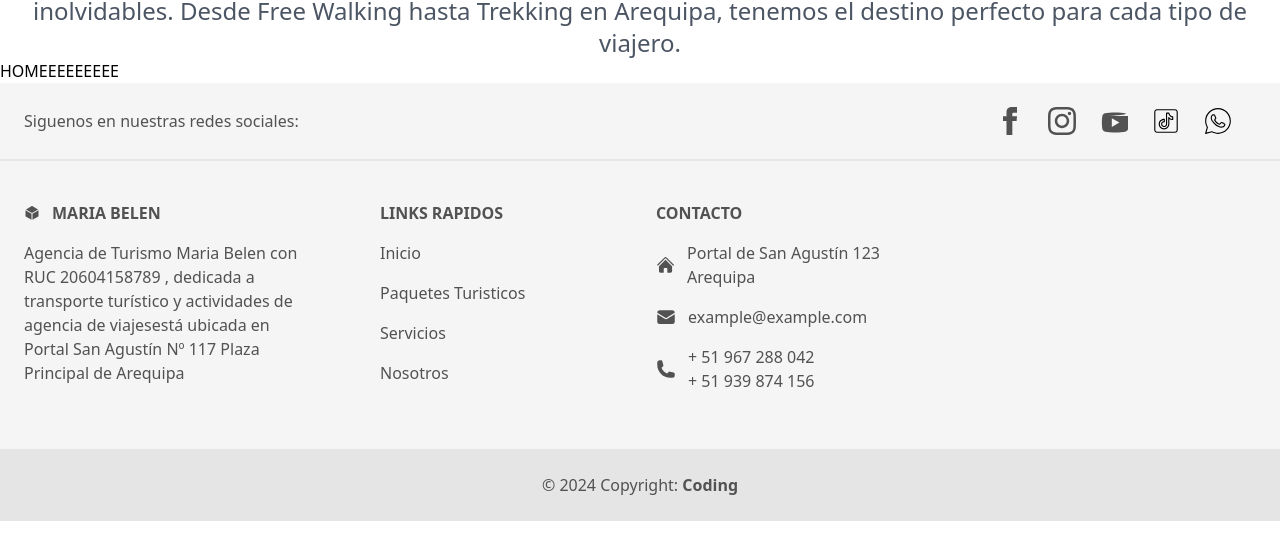
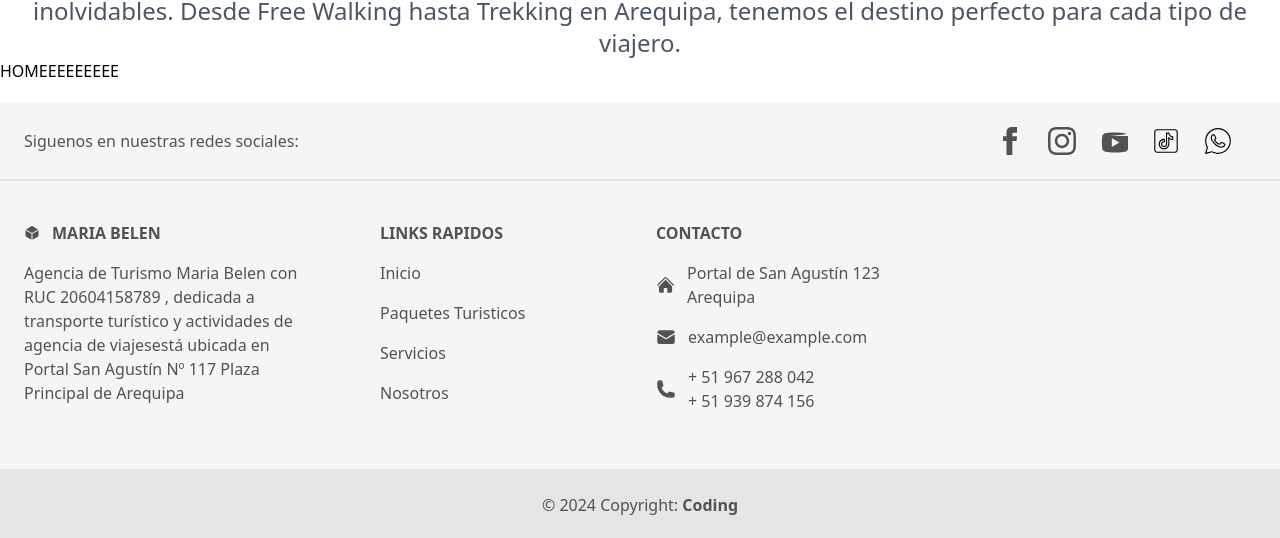
Before and after one commit to alexisBltz/Tourist-front, a React (Vite) app: page / in a window 1280 px wide. Shown: the part 953-1491 px from the top of the page. Built offline with nearby package versions, Linux system fonts and the light colour scheme.

Commit message:
fix estilos

```diff
--- a/src/components/Footer.tsx
+++ b/src/components/Footer.tsx
@@ -1,7 +1,7 @@
 export default function Footer (){
     return(
         <footer
-            className="bg-neutral-100 text-center text-neutral-600 dark:bg-neutral-600 dark:text-neutral-200 lg:text-left">
+            className="bg-neutral-100 mt-5 text-center text-neutral-600 dark:bg-neutral-600 dark:text-neutral-200 lg:text-left">
             <div
                 className="flex items-center justify-center border-b-2 border-neutral-200 p-6 dark:border-neutral-500 lg:justify-between">
                 <div className="mr-12 hidden lg:block">
```
